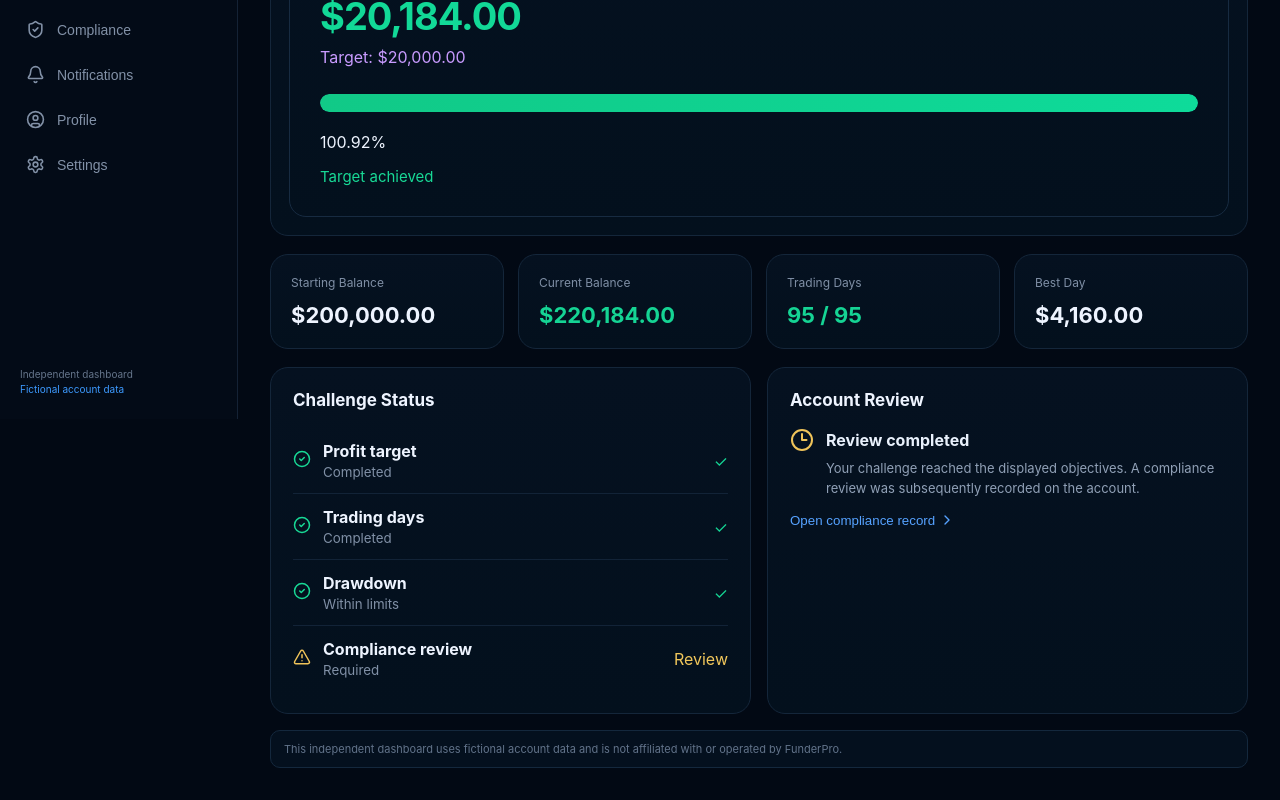
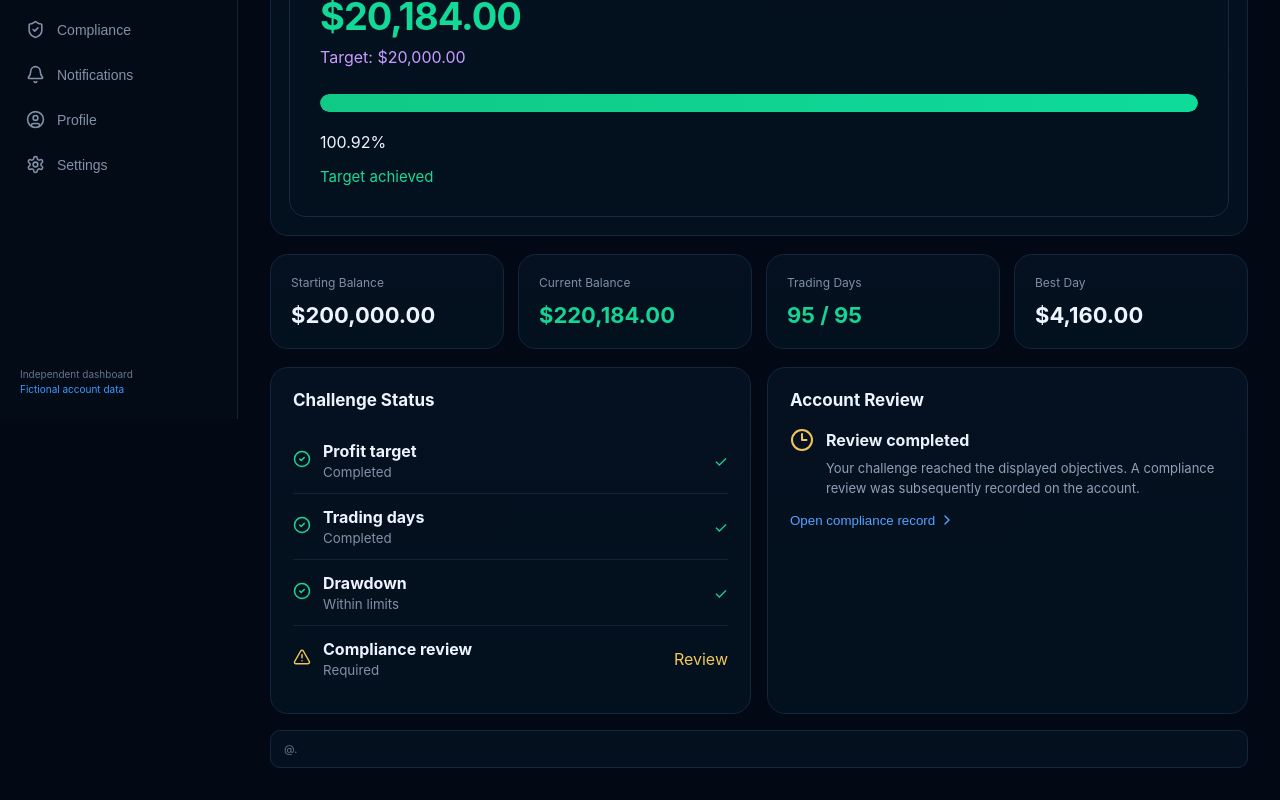
Before and after one commit to singh38600-svg/FunderPro, a React (Vite) app: page / in a window 1280 px wide. Shown: the part 381-1181 px from the top of the page. Built offline with nearby package versions, Linux system fonts and the light colour scheme.

Commit message:
Modify Compliance component and notice message
Updated compliance review section and notice text.

```diff
--- a/src/main.jsx
+++ b/src/main.jsx
@@ -106,7 +106,7 @@ function Dashboard({setPage}){
     <Card title="Challenge Status"><StatusRow icon={<CheckCircle2/>} title="Profit target" value="Completed" good/><StatusRow icon={<CheckCircle2/>} title="Trading days" value="Completed" good/><StatusRow icon={<CheckCircle2/>} title="Drawdown" value="Within limits" good/><StatusRow icon={<AlertTriangle/>} title="Compliance review" value="Required" warn/></Card>
     <Card title="Account Review"><div className="reviewBox"><Clock3/><div><strong>Review completed</strong><p>Your challenge reached the displayed objectives. A compliance review was subsequently recorded on the account.</p></div></div><button className="textBtn" onClick={()=>setPage("Compliance")}>Open compliance record <ChevronRight size={16}/></button></Card>
   </div>
-  <div className="notice">This independent dashboard uses fictional account data and is not affiliated with or operated by FunderPro.</div>
+  <div className="notice">@.</div>
   </>
 }
 
@@ -126,7 +126,7 @@ function Drawdown(){return <><Header title="Drawdown" subtitle="Risk limits and
 
 function Payouts(){return <><Header title="Payouts" subtitle="Reward and payout history."/><div className="emptyState"><CircleDollarSign size={42}/><h2>No payout requested</h2><p>The challenge record did not progress to a payout stage.</p></div></>}
 
-function Compliance(){return <><Header title="Compliance Review" subtitle="Review history and account eligibility record."/><div className="reviewHero"><div className="reviewIcon"><AlertTriangle/></div><div><span className="eyebrow">FINAL REVIEW</span><h2>Challenge objectives achieved</h2><p>Eligibility was not approved following a Terms & Conditions compliance review.</p></div><span className="pillBad big">Ineligible</span></div><div className="twoCol"><Card title="Review findings"><Finding title="Excessive position sizing" text="Multiple positions showed abrupt increases in lot size relative to the surrounding trading pattern."/><Finding title="Risk concentration" text="Several positions created unusually high exposure relative to the account balance and established trading pattern."/><Finding title="Multiple rule concerns" text="The review recorded more than one risk-management concern under the account's applicable trading conditions."/></Card><Card title="Decision"><div className="decision"><XCircle/><h3>Not eligible for progression</h3><p>The displayed profit and trading-day objectives were achieved, but the account was not approved following the compliance review.</p><button className="outline">View applicable terms <FileText size={16}/></button></div></Card></div><div className="notice">This is a fictional personal dashboard record. It is not an official FunderPro decision, account statement, or communication.</div></>}
+function Compliance(){return <><Header title="Compliance Review" subtitle="Review history and account eligibility record."/><div className="reviewHero"><div className="reviewIcon"><AlertTriangle/></div><div><span className="eyebrow">FINAL REVIEW</span><h2>Challenge objectives achieved</h2><p>Eligibility was not approved following a Terms & Conditions compliance review.</p></div><span className="pillBad big">Ineligible</span></div><div className="twoCol"><Card title="Review findings"><Finding title="Excessive position sizing" text="Multiple positions showed abrupt increases in lot size relative to the surrounding trading pattern."/><Finding title="Risk concentration" text="Several positions created unusually high exposure relative to the account balance and established trading pattern."/><Finding title="Multiple rule concerns" text="The review recorded more than one risk-management concern under the account's applicable trading conditions."/></Card><Card title="Decision"><div className="decision"><XCircle/><h3>Not eligible for progression</h3><p>The displayed profit and trading-day objectives were achieved, but the account was not approved following the compliance review.</p><button className="outline">View applicable terms <FileText size={16}/></button></div></Card></div><div className="notice">@.</div></>}
 
 function Finding({title,text}){return <div className="finding"><AlertTriangle size={18}/><div><strong>{title}</strong><p>{text}</p></div></div>}
 function Notifications({notifications,setNotifications}){return <><Header title="Notifications" subtitle="Account alerts and review updates."/><div className="notifications">{[["Challenge target achieved","Your displayed profit target has been reached.","Success"],["Compliance review completed","Your account review has been completed.","Review"],["Eligibility decision recorded","The account was marked ineligible for progression.","Action"]].map((n,i)=><div className="notification" key={i}><div className="notifIcon">{i===0?<CheckCircle2/>:<AlertTriangle/>}</div><div><strong>{n[0]}</strong><p>{n[1]}</p><small>{n[2]}</small></div><span>›</span></div>)}</div><button className="textBtn" onClick={()=>setNotifications(0)}>Mark all as read</button></>}
```
